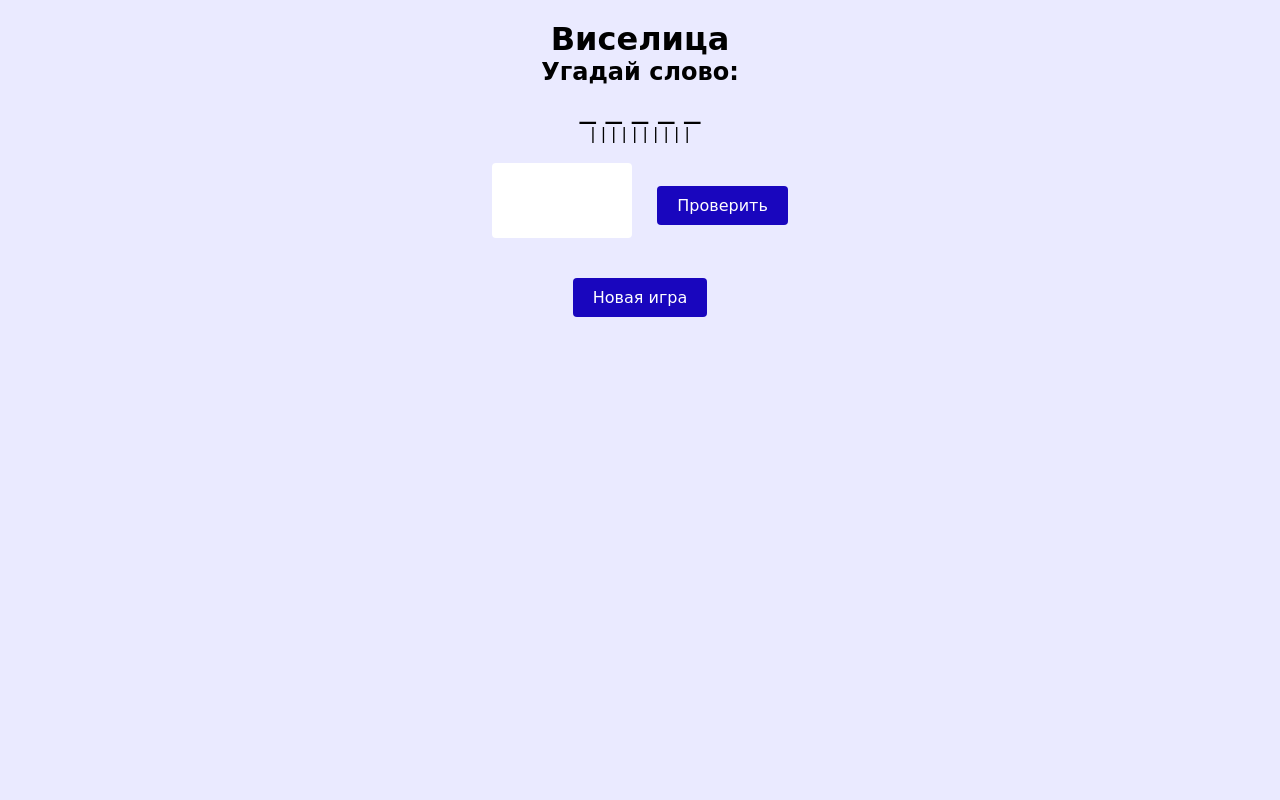
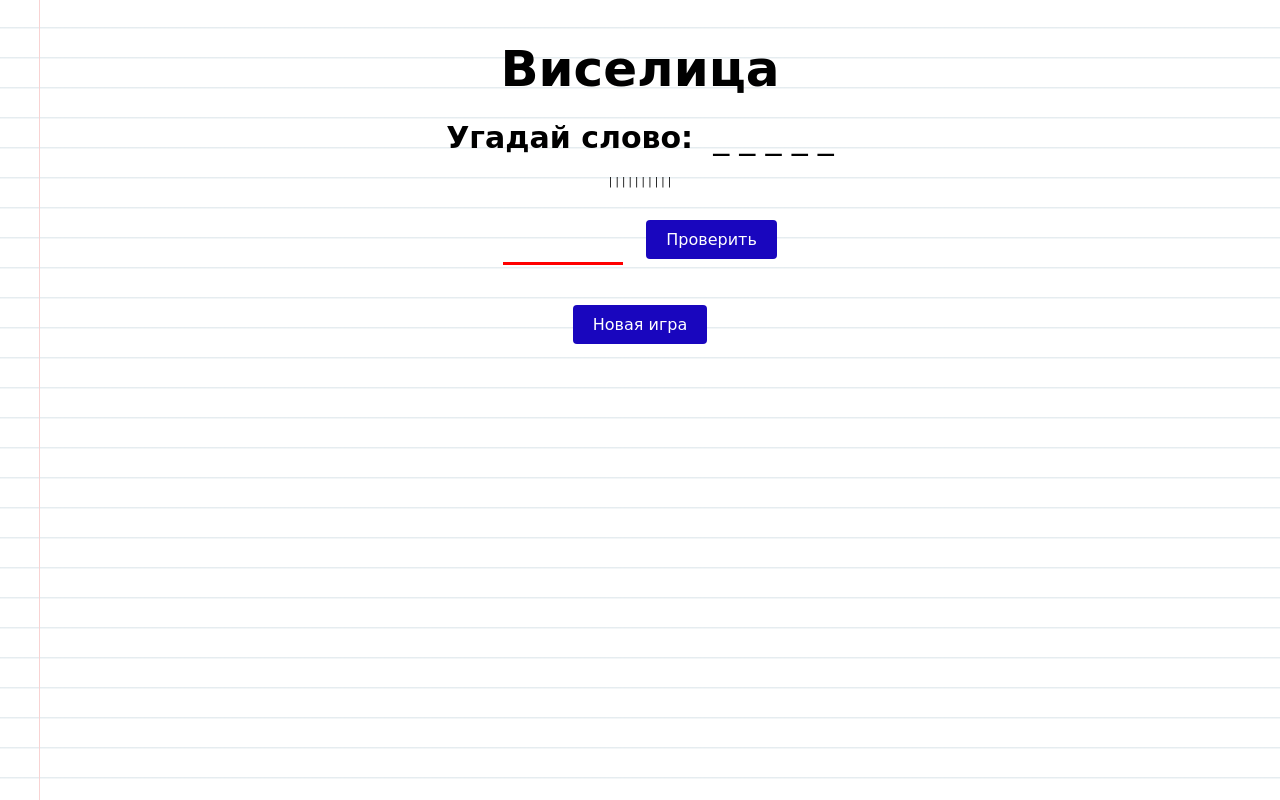
Before and after one commit to temofart/game-hangman, a website: page app/index.html in a window 1280 px wide. Both pictures are taken after a click on the button "Новая игра". Drawn offline with Linux system fonts and the light colour scheme; a web font is replaced by a local one.

Commit message:
new design

```diff
--- a/app/index.html
+++ b/app/index.html
@@ -7,10 +7,13 @@
 </head>
 <body>
 	<div class="container">
-		<h1>Виселица</h1>
+		<h1 class="title">Виселица</h1>
 		<section class="workspace">
-			<h2>Угадай слово:</h2>
-			<div id="wordOutput" class="main-word"></div>
+			<div class="guess-word flex-row">
+				<h2 class="guess-word-title">Угадай слово:</h2>
+				<div id="wordOutput" class="main-word"></div>
+			</div>
+
 			<div id="attemps" class="attemps"></div>
 			<input type="text" id="inputWord" class="input">
 			<button id="submit" class="button">Проверить</button>
--- a/app/js/main.js
+++ b/app/js/main.js
@@ -1,3 +1,4 @@
+window.onload = function() {
   let playBtn = document.getElementById('startPlay')
   let attempsHtml = document.getElementById('attemps')
 
@@ -7,9 +8,9 @@ function startGame() {
     let words = ["яблоко", "ноутбук", "озеро", "сковорода", "страна"]
     let word = words[Math.floor(Math.random() * words.length)].toUpperCase()
 
-  let mainWord = ['']
+    let result = ['']
     for(let j = 0; j < word.length; j++) {
-    mainWord[j] = " _ "
+      result[j] = " _ "
     }
 
     let attemps = []
@@ -19,7 +20,7 @@ function startGame() {
 
     let getValue
     let wordOutput = document.getElementById('wordOutput')
-  wordOutput.innerHTML = mainWord.join(' ')
+    wordOutput.innerHTML = result.join(' ')
 
     let userInput = document.getElementById('inputWord')
     let submit = document.getElementById('submit')
@@ -45,7 +46,7 @@ function startGame() {
           let sourceArray = usedLetters.length
           for(let i = 0; i < word.length; i++) {
             if (getValue === word[i] && getValue !== usedLetters[i]) {
-            mainWord[i] = getValue;
+              result[i] = getValue;
               usedLetters.push(getValue)
               countLetters--
             }
@@ -57,7 +58,7 @@ function startGame() {
         }
 
         if (checkMatch()) {
-        wordOutput.innerHTML = mainWord.join('')
+          wordOutput.innerHTML = result.join('')
         }
         else {
           attemps.pop()
@@ -82,10 +83,11 @@ function startGame() {
           setTimeout(function() {
             submit.innerText = "Еще разок?"
             submit.onclick = function() {
-            play()
+              startGame()
             }
           }, 200)
         }
       }
     }
   }
+}
--- a/app/scss/style.scss
+++ b/app/scss/style.scss
@@ -5,27 +5,68 @@
   padding: 0;
   font-family: 'Neucha', cursive;
 }
-html {
-  background: #eaeaff;
-  padding: 20px;
+
+html, body {
+  height: 100%;
+  font-size: 10px;
 }
+
+.flex-row {
+  display: flex;
+  justify-content: center;
+  align-items: center;
+}
+
 .container {
+  background: white;
+  background: linear-gradient(top, #DFE8EC 0%, white 8%) 0 57px;
+  background-size: 100% 30px;
+  position: relative;
+  display: block;
+  height: 100%;
+  width: 100%;
   text-align: center;
+
+  &::after {
+    content:'';
+    position: absolute;
+    width: 0px;
+    top: 0;
+    left: 39px;
+    bottom: 0;
+    border-left: 1px solid #F8D3D3;
   }
+
+  .title {
+    font-size: 5rem;
+    padding-top: 4rem;
+  }
+
+  .guess-word {
+    margin: 2rem 0;
+    &-title {
+      font-size: 3rem;
+      margin-right: 2rem;
+    }
+  }
+
   .main-word {
-  font-size: 32px;
+    font-size: 3.2rem;
   }
+
   .input {
     width: 100px;
     border: 0;
-  border-radius: 4px;
-  padding: 20px;
+    padding: 10px;
     margin: 20px 0;
     outline: none;
     font-size: 30px;
     text-align: center;
     text-transform: uppercase;
+    background: transparent;
+    border-bottom: 3px solid red;
   }
+
   .button {
     background-color: rgb(25, 6, 190);
     color: #fff;
@@ -43,9 +84,12 @@ html {
       margin-top: 20px;
     }
   }
+
   .green {
     background: rgb(0, 148, 74) !important;
   }
+
   .red {
     background-color: red !important;
   }
+}
```
Also changed, not shown: app/css/style.css. Lines whose indentation alone changed are shown as unchanged.
